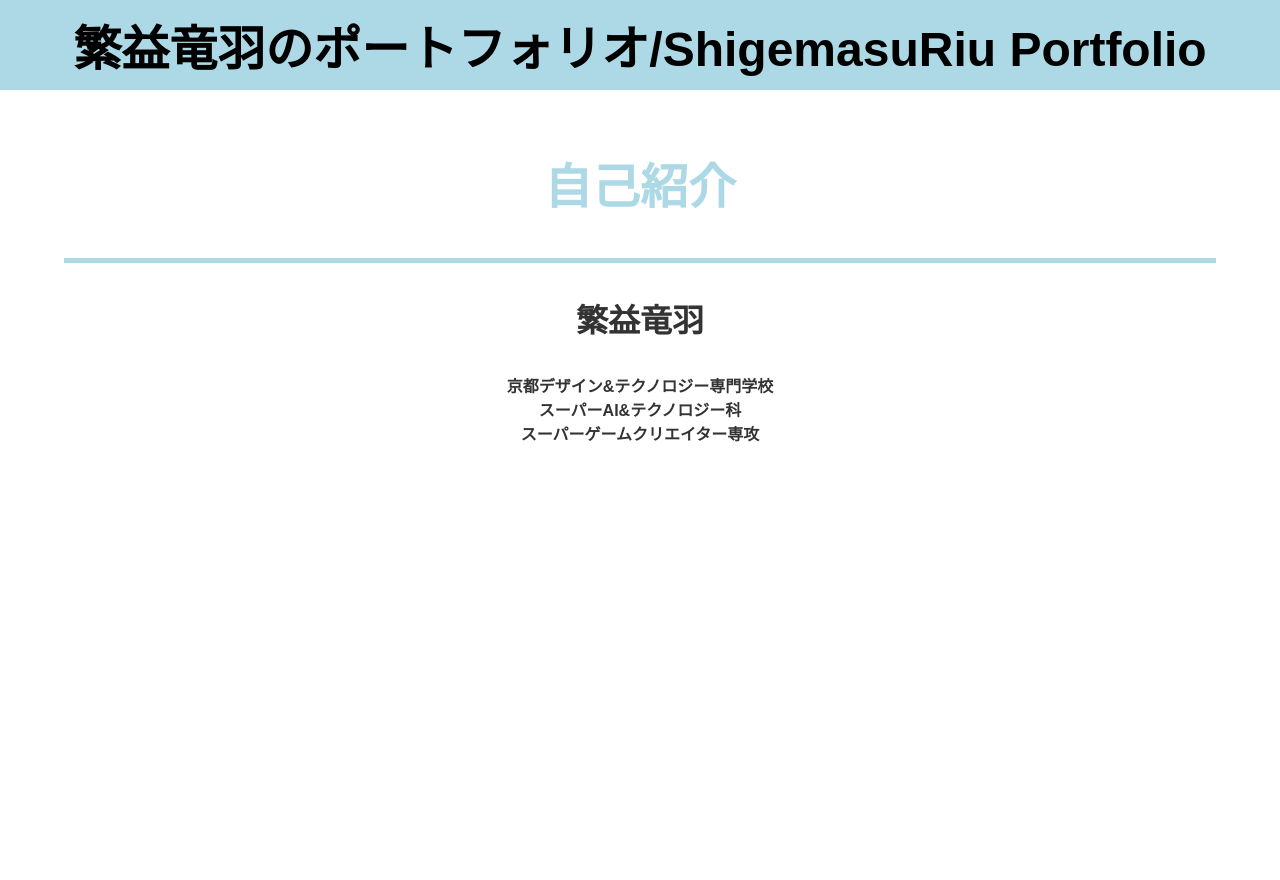
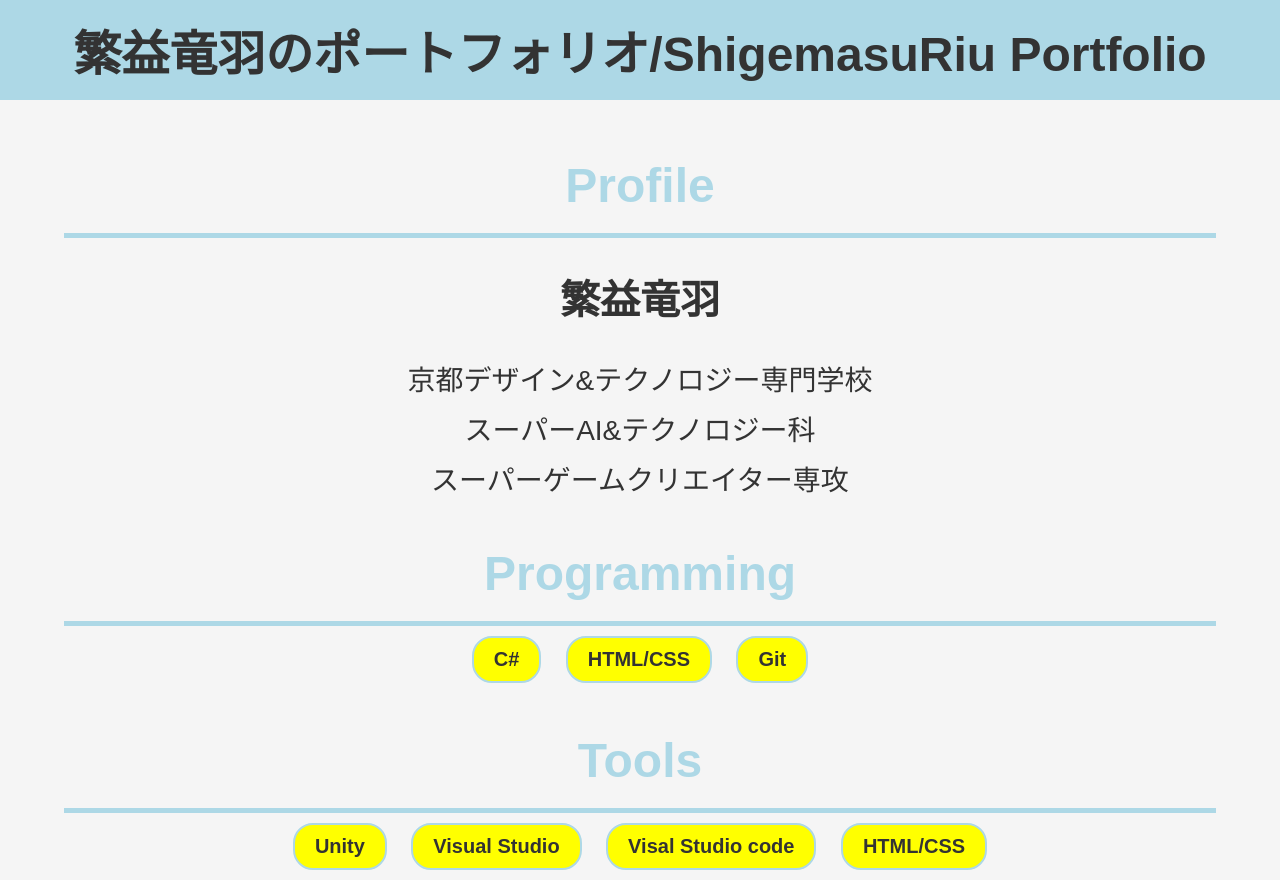
Before and after one commit to RIU11/Portfolio, a plain HTML site: page index.html in a window 1280 px wide. Before the commit the page ends 800 px from the top, so only its background shows below. Drawn offline with Linux system fonts and the light colour scheme; files that its build step writes are made by us from their sources.

Commit message:
ファイル整理

```diff
--- /dev/null
+++ b/CSS/Style.css
@@ -0,0 +1,59 @@
+body {
+    margin: 0;
+    background-color: #f5f5f5;
+    color: #333;
+    font-family: "Yu Gothic", sans-serif;
+    text-align: center;
+}
+
+/* ヘッダー */
+header {
+    height: 100px;
+    background-color: lightblue;
+    display: flex;
+    justify-content: center;
+    align-items: center;
+}
+
+/* 一番上のタイトル */
+h1 {
+    font-size: 48px;
+    margin: 0;
+}
+
+/* ProfileやProgrammingなど */
+h2 {
+    font-size: 48px;
+    color: lightblue;
+    margin: 40px 0 20px 0;
+}
+
+/* 名前 */
+h3 {
+    font-size: 40px;
+    margin: 30px 0;
+}
+
+/* 本文 */
+p {
+    font-size: 28px;
+    line-height: 50px;
+}
+
+/* 線 */
+hr {
+    border: none;
+    border-top: 5px solid lightblue;
+    width: 90%;
+    margin: 0 auto;
+}
+.skill {
+    display: inline-block;
+    background-color: yellow;
+    border: 2px solid lightblue;
+    border-radius: 20px;
+    padding: 10px 20px;
+    margin: 10px;
+    font-size: 20px;
+    font-weight: bold;
+}
--- a/Style.css
+++ /dev/null
@@ -1,43 +0,0 @@
-body {
-            margin: 0;
-            background-color: white;
-            color: #333;
-            font-family: "Yu Gothic", sans-serif;
-            text-align: center;
-
-
-}
-
-header {
-            height: 90px;
-            display: flex;
-            flex-direction: column;
-            justify-content: center;
-            align-items: center;
-            background-color: lightblue;
-            color:black
-
-}
-
-h1 {
-            font-size: 3rem;
-            margin: 0;
-            color:black
-}
-
-h2{
-    font-size: 3rem;
-    color:lightblue
-}
-
-h3{
-    font-size:2rem;
-
-}
-
-hr {
-  border: none;              /* デフォルトのボーダーを消す */
-  border-top: 5px solid lightblue;  /* 新しいスタイルを指定 */
-  width: 90%;               /* 幅を50%に */
-  margin: 5px auto;        /* 上下20px、左右中央寄せ */
-}
--- a/index.html
+++ b/index.html
@@ -14,10 +14,22 @@
     </header>
     <br>
 
-    <h2>自己紹介</h2>
+    <h2>Profile</h2>
     <hr>
     <h3>繁益竜羽</h3>
-    <h4>京都デザイン&テクノロジー専門学校<br>スーパーAI&テクノロジー科<br>スーパーゲームクリエイター専攻</h4>
-
+    <p>京都デザイン&テクノロジー専門学校<br>スーパーAI&テクノロジー科<br>スーパーゲームクリエイター専攻</p>
+    <h2>Programming</h2>
+    <hr>
+    <div class="skill">C#</div>
+    <div class="skill">HTML/CSS</div>
+    <div class="skill">Git</div>
+    <!--<p>C#<br>HTML/CSS<br>git/github</p>-->
+    <h2>Tools</h2>
+    <hr>
+    <div class="skill">Unity</div>
+    <div class="skill">Visual Studio</div>
+    <div class="skill">Visal Studio code</div>
+    <div class="skill">HTML/CSS</div>
+    <!--<p>Unity<br>Visual Studio<br>Visual Studio code<br>HTML/CSS<br></p>-->
 </body>
 </html>
```
